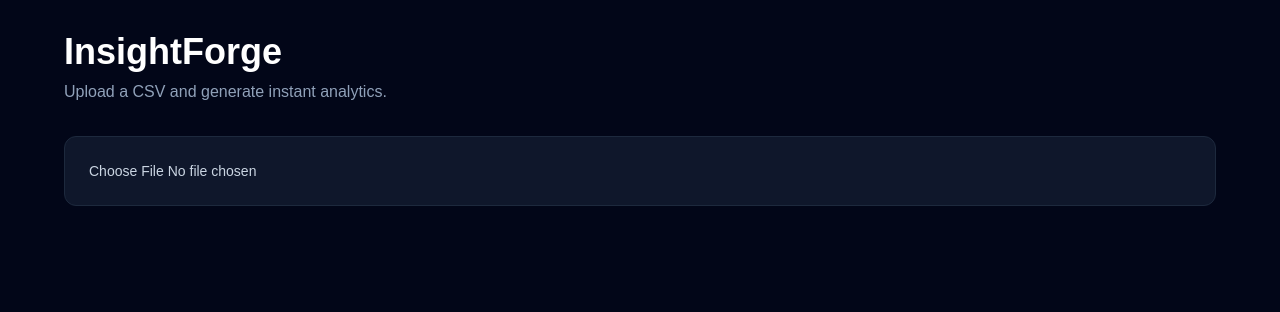
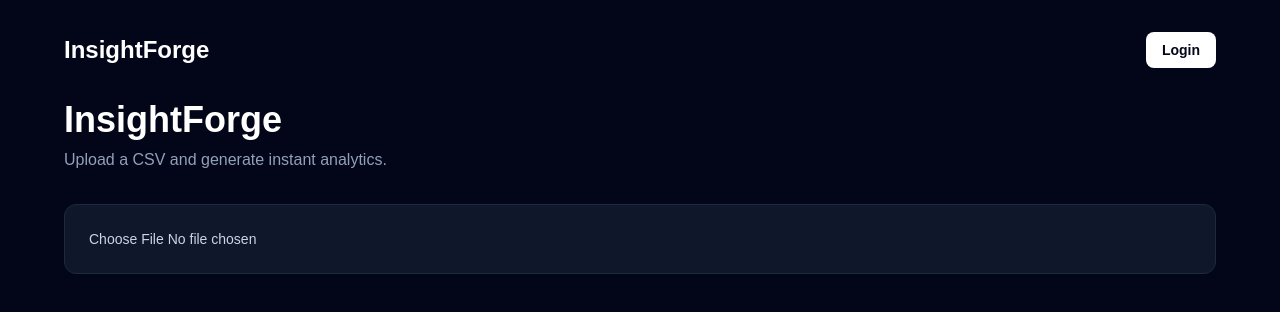
Before and after one commit to willpiwowarski/auralith, a Next.js app: page / in a window 1280 px wide. Shown: the top 312 px of the page. Built offline with nearby package versions, Linux system fonts and the light colour scheme; no server answers.

Commit message:
Add authenticated user and logout flow

```diff
--- a/app/datasets/[id]/page.tsx
+++ b/app/datasets/[id]/page.tsx
@@ -9,6 +9,8 @@ import StatsCards from "@/components/StatsCards";
 import ColumnSummaryTable from "@/components/ColumnSummaryTable";
 import ChartControls from "@/components/ChartControls";
 import ChartSection from "@/components/ChartSection";
+import Link from "next/link";
+import AuthHeader from "@/components/AuthHeader";
 
 type DatasetDetailPageProps = {
   params: Promise<{
@@ -79,7 +81,13 @@ export default function DatasetDetailPage({
   return (
     <main className="min-h-screen bg-slate-950 text-white p-8">
       <div className="max-w-6xl mx-auto space-y-8">
+        <AuthHeader />
+
         <section>
+          <Link href="/" className="text-sm text-slate-400 hover:text-white">
+            ← Back to Dashboard
+          </Link>
+
           <h1 className="text-4xl font-bold">{fileName}</h1>
 
           <div className="text-slate-400 mt-2 space-y-1">
--- a/app/layout.tsx
+++ b/app/layout.tsx
@@ -1,6 +1,7 @@
 import type { Metadata } from "next";
 import { Geist, Geist_Mono } from "next/font/google";
 import "./globals.css";
+import SessionProviderWrapper from "@/components/SessionProviderWrapper";
 
 const geistSans = Geist({
   variable: "--font-geist-sans",
@@ -27,7 +28,11 @@ export default function RootLayout({
       lang="en"
       className={`${geistSans.variable} ${geistMono.variable} h-full antialiased`}
     >
-      <body className="min-h-full flex flex-col">{children}</body>
+      <body className="min-h-full flex flex-col">
+        <SessionProviderWrapper>
+          {children}
+        </SessionProviderWrapper>
+      </body>
     </html>
   );
 }
--- a/app/page.tsx
+++ b/app/page.tsx
@@ -10,6 +10,7 @@ import { detectColumns } from "@/lib/detectColumns";
 import { ColumnSummary, DatasetRecord, Row } from "@/types/dataset";
 import { getDatasets, uploadDataset } from "@/lib/api";
 import DatasetHistory from "@/components/DatasetHistory";
+import AuthHeader from "@/components/AuthHeader";
 
 export default function Home() {
   const [rows, setRows] = useState<Row[]>([]);
@@ -88,6 +89,8 @@ export default function Home() {
   return (
     <main className="min-h-screen bg-slate-950 text-white p-8">
       <div className="max-w-6xl mx-auto space-y-8">
+        <AuthHeader />
+
         <section>
           <h1 className="text-4xl font-bold">InsightForge</h1>
           <p className="text-slate-400 mt-2">
--- /dev/null
+++ b/components/AuthHeader.tsx
@@ -0,0 +1,40 @@
+"use client";
+
+import { signOut, useSession } from "next-auth/react";
+import Link from "next/link";
+
+export default function AuthHeader() {
+  const { data: session } = useSession();
+
+  return (
+    <div className="flex items-center justify-between mb-8">
+      <Link href="/" className="text-2xl font-bold">
+        InsightForge
+      </Link>
+
+      <div className="flex items-center gap-4">
+        {session?.user?.email ? (
+          <>
+            <span className="text-sm text-slate-400">
+              {session.user.email}
+            </span>
+
+            <button
+              onClick={() => signOut({ callbackUrl: "/login" })}
+              className="bg-white text-slate-950 rounded-lg px-4 py-2 text-sm font-semibold"
+            >
+              Logout
+            </button>
+          </>
+        ) : (
+          <Link
+            href="/login"
+            className="bg-white text-slate-950 rounded-lg px-4 py-2 text-sm font-semibold"
+          >
+            Login
+          </Link>
+        )}
+      </div>
+    </div>
+  );
+}
--- /dev/null
+++ b/components/SessionProviderWrapper.tsx
@@ -0,0 +1,11 @@
+"use client";
+
+import { SessionProvider } from "next-auth/react";
+
+export default function SessionProviderWrapper({
+  children,
+}: {
+  children: React.ReactNode;
+}) {
+  return <SessionProvider>{children}</SessionProvider>;
+}
```
